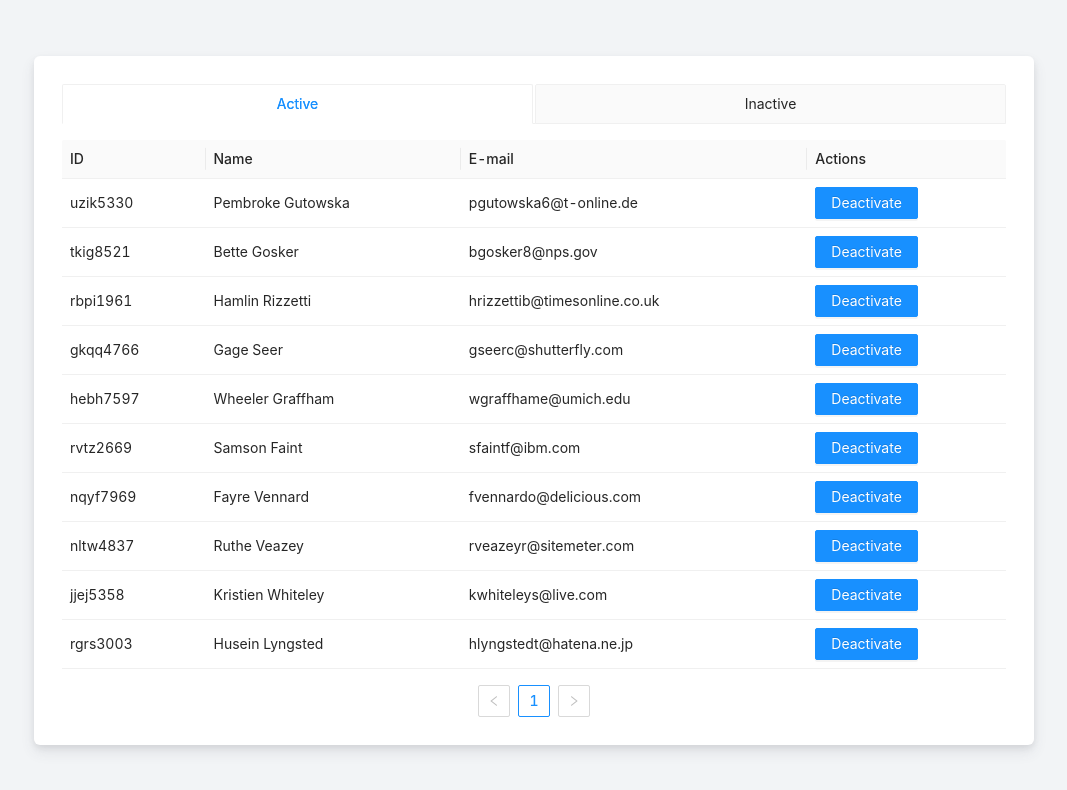
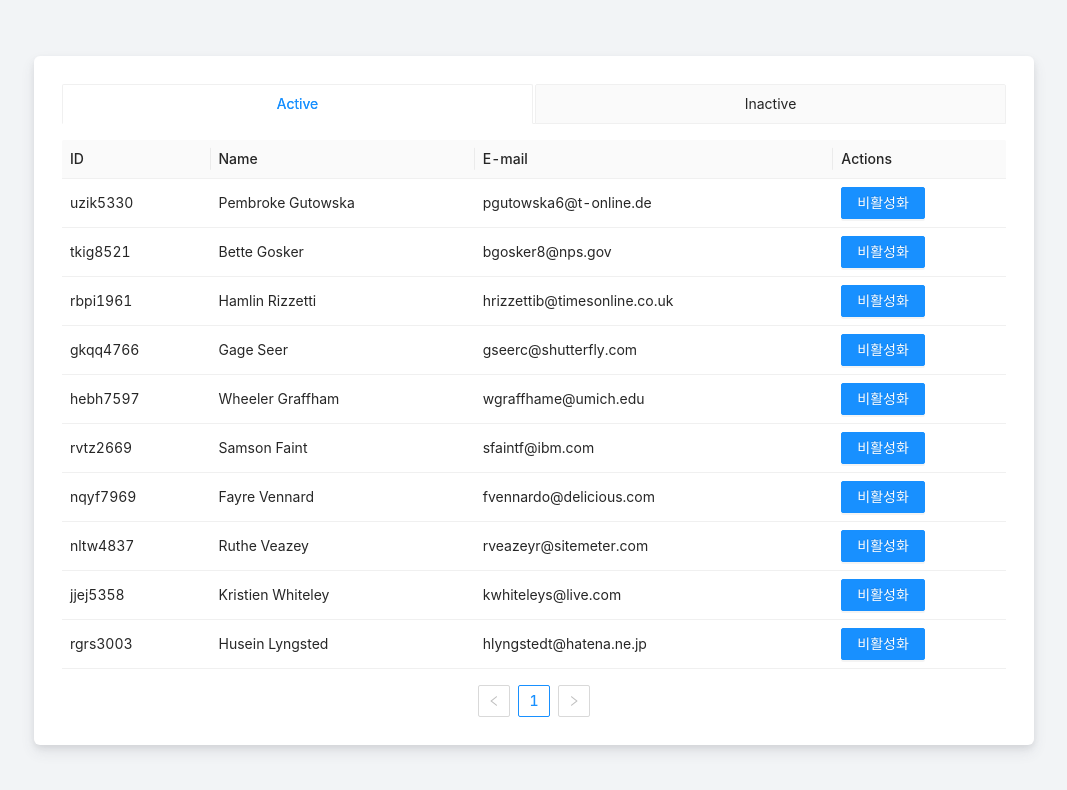
Before and after one commit to woriwori/react-storybook-toy-project, a Next.js app in the folder client/: page /users in a window 1280 px wide. Shown: the top 790 px of the page, without its empty margins (106-1173 px from the left). Built offline with nearby package versions, Linux system fonts and the light colour scheme.

Commit message:
test commit

```diff
--- a/client/src/components/users/ChangeStatusButton.js
+++ b/client/src/components/users/ChangeStatusButton.js
@@ -8,7 +8,7 @@ const ChangeStatusButton = ({ status }) => {
   const [showChangeStatusModal, setShowChangeStatusModal] = useState(false);
 
   const statusChangeButtonText = useMemo(
-    () => (status === USER_STATUS.ACTIVE ? 'Deactivate' : 'Activate'),
+    () => (status === USER_STATUS.ACTIVE ? '비활성화' : '활성화'),
     [status]
   );
 
```
